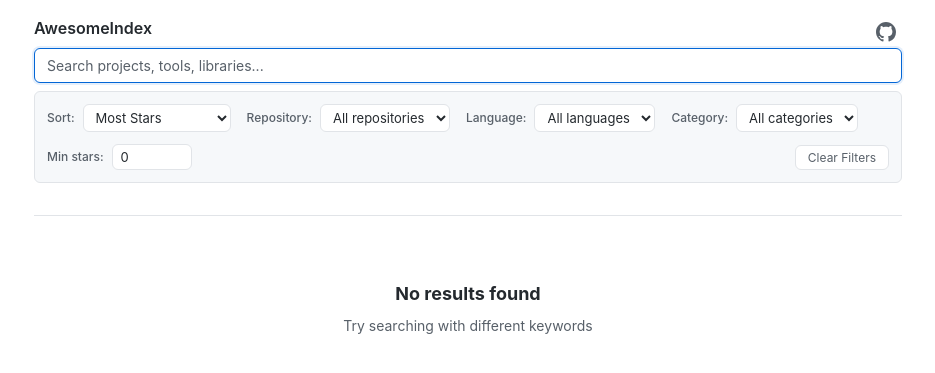
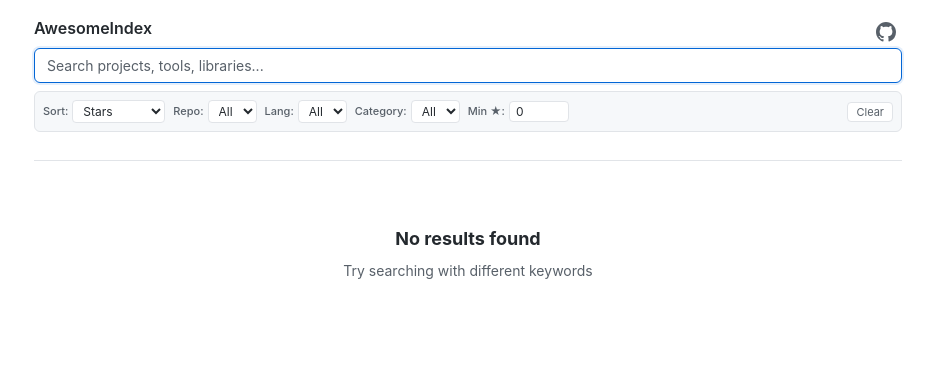
Before and after one commit to MorrisonWill/awesomeindex, a FastAPI app: page / in a window 1280 px wide. Shown: the top 373 px of the page, without its empty margins (172-1107 px from the left). Run offline with FastAPI, Linux system fonts and the light colour scheme; data that the repository does not hold is empty; parts of the project's set-up code (start-up, migrations or seed data) failed here and were passed over.

Commit message:
compact stars

```diff
--- a/app/static/styles.css
+++ b/app/static/styles.css
@@ -137,51 +137,49 @@ header {
 
 .filters {
     display: flex;
-    flex-direction: column;
-    gap: 0.75rem;
-    margin-bottom: 1rem;
-    padding: 0.75rem;
+    gap: 0.5rem;
+    margin-bottom: 0.75rem;
+    padding: 0.5rem;
     background: var(--hover);
     border-radius: 6px;
     border: 1px solid var(--border);
+    flex-wrap: wrap;
+    align-items: center;
 }
 
 .filter-row {
-    display: flex;
-    gap: 1rem;
-    flex-wrap: wrap;
-    align-items: center;
+    display: contents;
 }
 
 .filter-group {
     display: flex;
     align-items: center;
-    gap: 0.5rem;
+    gap: 0.25rem;
 }
 
 .filter-group label {
     color: var(--text-muted);
-    font-size: 12px;
+    font-size: 11px;
     font-weight: 500;
 }
 
 .filter-select, .filter-input {
-    padding: 0.25rem 0.5rem;
+    padding: 0.125rem 0.375rem;
     border: 1px solid var(--border);
-    border-radius: 6px;
+    border-radius: 4px;
     background: var(--bg);
     color: var(--text);
-    font-size: 13px;
+    font-size: 12px;
     font-family: inherit;
-    max-width: 200px;
+    max-width: 140px;
 }
 
 .category-filter {
-    max-width: 150px;
+    max-width: 120px;
 }
 
 .repository-filter {
-    max-width: 180px;
+    max-width: 140px;
 }
 
 .filter-select:focus, .filter-input:focus {
@@ -190,7 +188,7 @@ header {
 }
 
 .filter-input {
-    width: 80px;
+    width: 60px;
 }
 
 .filter-presets {
@@ -198,12 +196,12 @@ header {
 }
 
 .filter-preset {
-    padding: 0.25rem 0.75rem;
+    padding: 0.125rem 0.5rem;
     border: 1px solid var(--border);
-    border-radius: 6px;
+    border-radius: 4px;
     background: var(--bg);
     color: var(--text);
-    font-size: 12px;
+    font-size: 11px;
     font-family: inherit;
     cursor: pointer;
     transition: all 0.2s;
--- a/app/templates/index.html
+++ b/app/templates/index.html
@@ -19,20 +19,19 @@
             </button>
         </div>
         <div class="filters" id="filters">
-            <div class="filter-row">
             <div class="filter-group">
                 <label>Sort:</label>
                 <select name="sort" class="filter-select">
                     <option value="relevance">Relevance</option>
-                        <option value="stars" selected>Most Stars</option>
-                        <option value="recent">Recently Updated</option>
-                        <option value="name">Alphabetical</option>
+                    <option value="stars" selected>Stars</option>
+                    <option value="recent">Recent</option>
+                    <option value="name">A-Z</option>
                 </select>
             </div>
             <div class="filter-group">
-                    <label>Repository:</label>
+                <label>Repo:</label>
                 <select name="repository" class="filter-select repository-filter">
-                        <option value="">All repositories</option>
+                    <option value="">All</option>
                     {% if filter_options %}
                         {% for repo in filter_options.repositories %}
                             <option value="{{ repo }}">
@@ -47,9 +46,9 @@
                 </select>
             </div>
             <div class="filter-group">
-                    <label>Language:</label>
+                <label>Lang:</label>
                 <select name="language" class="filter-select language-filter">
-                        <option value="">All languages</option>
+                    <option value="">All</option>
                     {% if filter_options %}
                         {% for lang in filter_options.languages %}
                             <option value="{{ lang }}">{{ lang }}</option>
@@ -60,7 +59,7 @@
             <div class="filter-group">
                 <label>Category:</label>
                 <select name="category" class="filter-select category-filter">
-                        <option value="">All categories</option>
+                    <option value="">All</option>
                     {% if filter_options %}
                         {% for cat in filter_options.categories %}
                             <option value="{{ cat }}">{{ cat }}</option>
@@ -68,15 +67,12 @@
                     {% endif %}
                 </select>
             </div>
-            </div>
-            <div class="filter-row">
             <div class="filter-group">
-                    <label>Min stars:</label>
+                <label>Min ★:</label>
                 <input type="number" name="min_stars" value="0" min="0" class="filter-input" placeholder="0">
             </div>
             <div class="filter-group filter-presets">
-                    <button type="button" class="filter-preset" data-preset="clear">Clear Filters</button>
-                </div>
+                <button type="button" class="filter-preset" data-preset="clear">Clear</button>
             </div>
         </div>
     </form>
```
Lines whose indentation alone changed are shown as unchanged.
